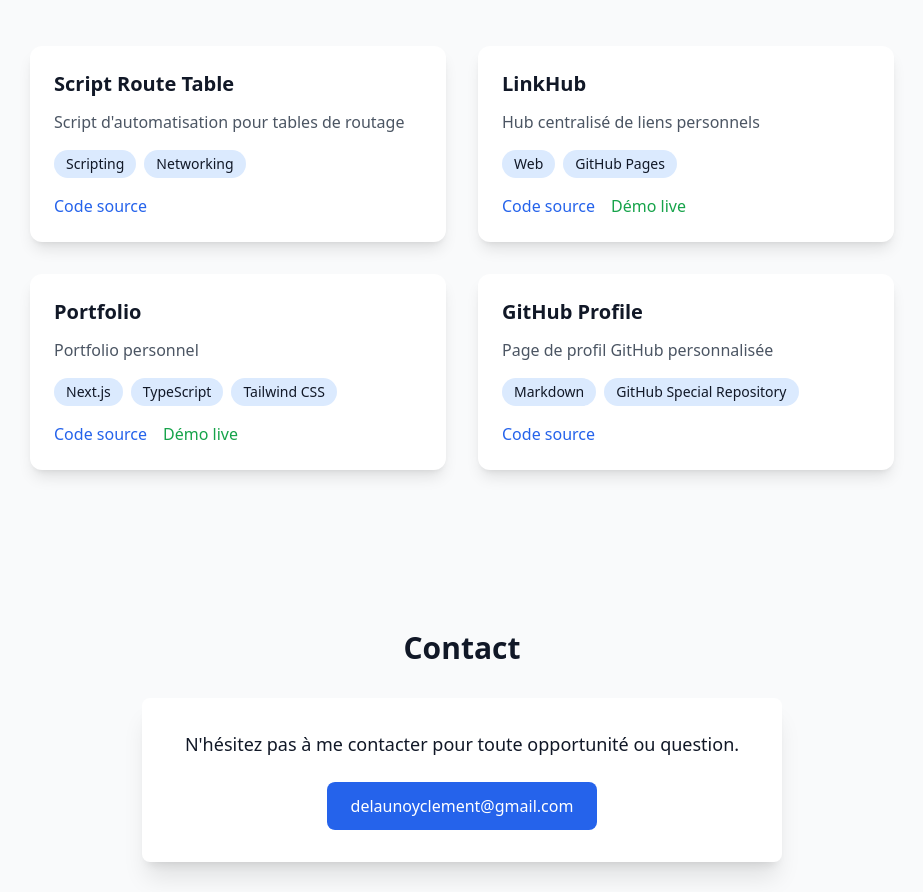
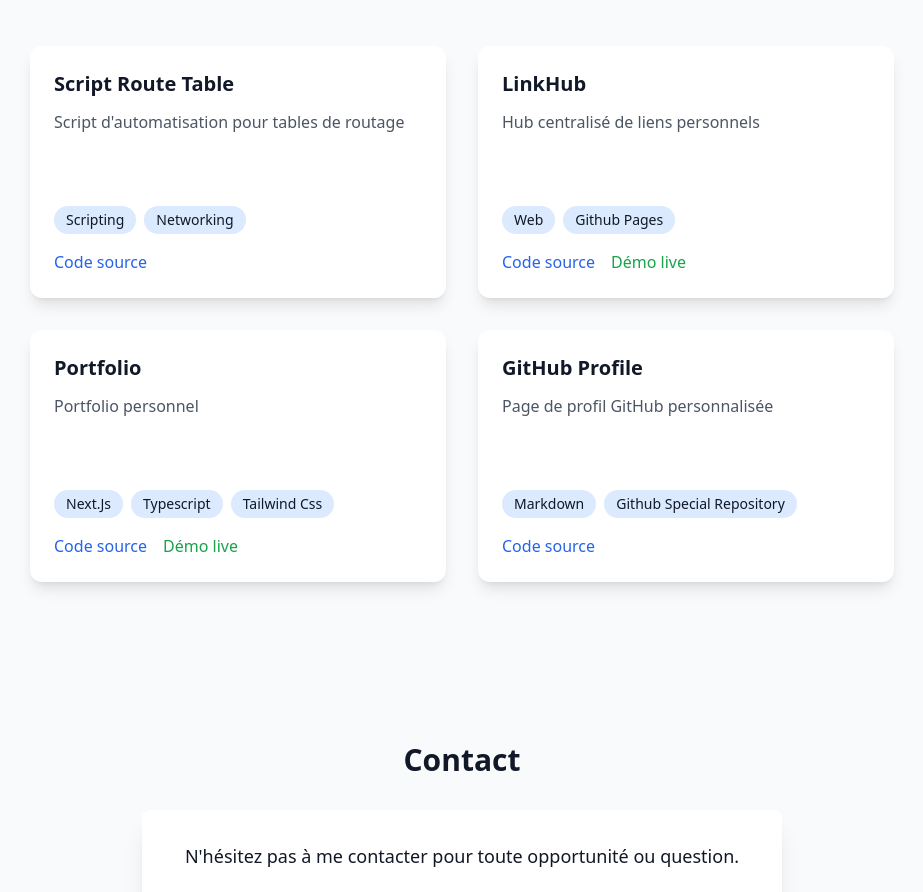
Before and after one commit to kuramentooo/portfolio, a Next.js app: page / in a window 1280 px wide. Shown: the part 4476-5368 px from the top of the page, without its empty margins (178-1101 px from the left). Built offline with nearby package versions, Linux system fonts and the light colour scheme; no server answers.

Commit message:
MOD: ALL

```diff
--- a/src/components/Projects.tsx
+++ b/src/components/Projects.tsx
@@ -12,7 +12,8 @@ interface GithubRepo {
   topics: string[]
   stargazers_count: number
   updated_at: string
-  fork: boolean  // Added missing property
+  fork: boolean
+  language: string  // Ajout de la propriété language
 }
 
 export default function Projects() {
@@ -25,8 +26,19 @@ export default function Projects() {
         const response = await fetch('https://api.github.com/users/kuramentooo/repos')
         const data = await response.json()
 
-        // Filter out forks and format data
-        const repos = data
+        // Récupérer les langages pour chaque repo
+        const reposWithLanguages = await Promise.all(
+          data.map(async (repo: GithubRepo) => {
+            const langResponse = await fetch(repo.languages_url)
+            const languages = await langResponse.json()
+            return {
+              ...repo,
+              languages: Object.keys(languages)
+            }
+          })
+        )
+
+        const repos = reposWithLanguages
           .filter((repo: GithubRepo) => !repo.fork)
           .sort((a: GithubRepo, b: GithubRepo) =>
             new Date(b.updated_at).getTime() - new Date(a.updated_at).getTime()
@@ -48,10 +60,10 @@ export default function Projects() {
     ...profile.projects,
     ...githubProjects.map(repo => ({
       name: repo.name,
-      description: repo.description || 'Pas de description disponible',
+      description: repo.description || 'Projet personnel',
       url: repo.html_url,
       demoUrl: repo.homepage,
-      tech: repo.topics,
+      tech: [...(repo.topics || []), ...(repo.languages || []), repo.language].filter(Boolean)
     }))
   ]
 
@@ -72,13 +84,16 @@ export default function Projects() {
                   <h3 className="text-xl font-bold mb-3 group-hover:text-blue-600 transition-colors">
                     {project.name}
                   </h3>
-                  <p className="text-gray-600 dark:text-gray-300 mb-4">
+                  <p className="text-gray-600 dark:text-gray-300 mb-4 h-20 overflow-y-auto">
                     {project.description}
                   </p>
                   <div className="flex flex-wrap gap-2 mb-4">
                     {project.tech.map((tech, i) => (
-                      <span key={i} className="px-3 py-1 text-sm bg-blue-100 dark:bg-blue-900 rounded-full">
-                        {tech}
+                      <span
+                        key={i}
+                        className="px-3 py-1 text-sm bg-blue-100 dark:bg-blue-900 rounded-full capitalize"
+                      >
+                        {tech.toLowerCase()}
                       </span>
                     ))}
                   </div>
```
